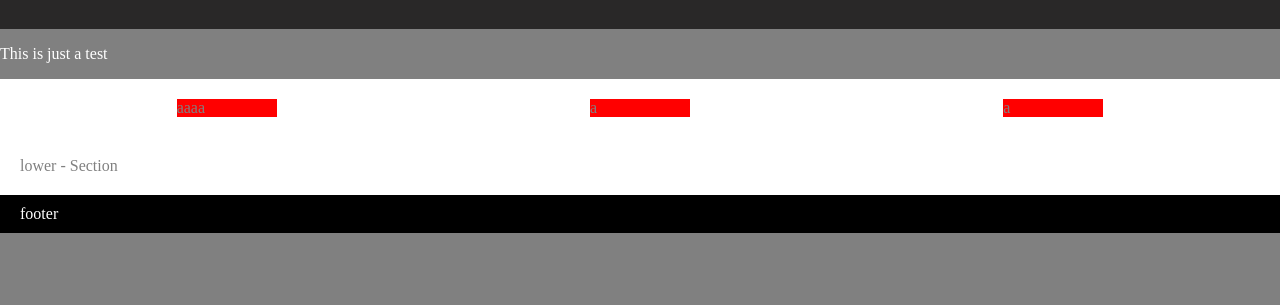
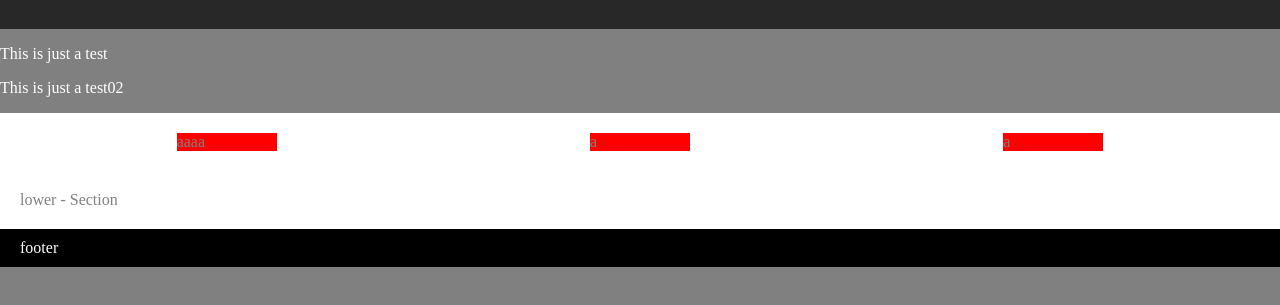
Before and after one commit to BhavsarJay/A_WebSite, a plain HTML site: page index.html in a window 1280 px wide. Shown: the part 89-394 px from the top of the page. Drawn offline with Linux system fonts and the light colour scheme.

Commit message:
Update index.html

```diff
--- a/index.html
+++ b/index.html
@@ -20,6 +20,7 @@
 
 
     <p>This is just a test</p>
+     <p>This is just a test02</p>
     <section>
         <div>aaaa</div>
         <div>a</div>
```
